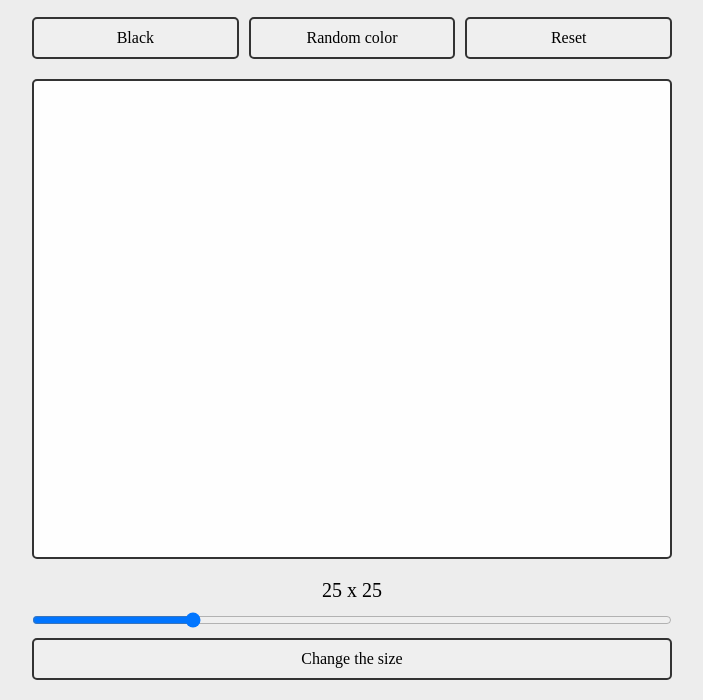
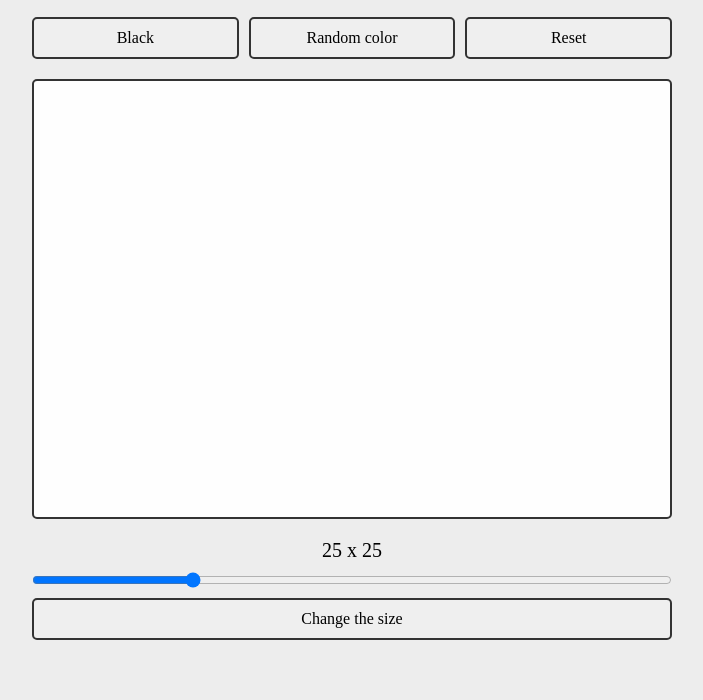
Before and after one commit to romek-krasnoperov/Etch-A-Sketch, a plain HTML site: page index.html in a window 1280 px wide. Shown: the part 162-862 px from the top of the page, without its empty margins (288-991 px from the left). After the commit the page ends 822 px from the top, so only its background shows below. Drawn offline with Linux system fonts and the light colour scheme.

Commit message:
no big changes here

```diff
--- a/style.css
+++ b/style.css
@@ -89,7 +89,7 @@ input:hover {
 }
 
 .grid {
-    height: 60vh;
+    height: 55vh;
     max-height: 60rem;
     width: 50vw;
     max-width: 70rem;
```
